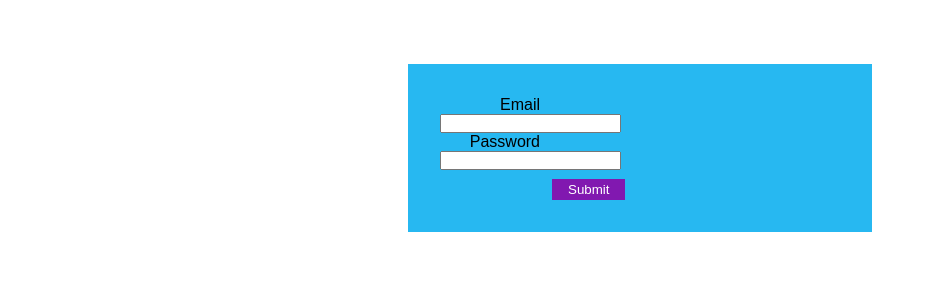
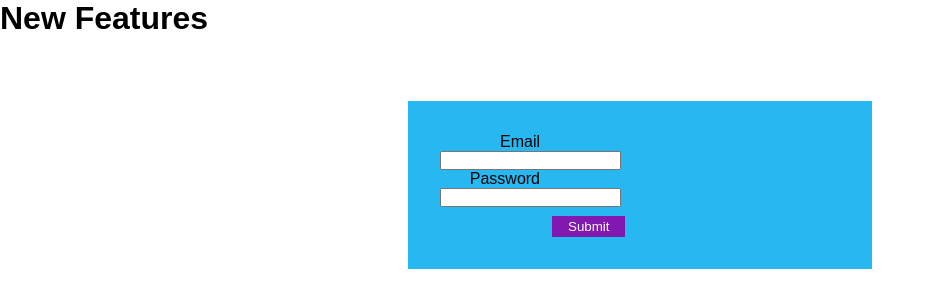
Before and after one commit to mmp-photos/PlayhouseTheaterFrontEnd, a React (Vite) app: page /backstage in a window 1280 px wide. Shown: the top 308 px of the page, without its empty margins (0-933 px from the left). Built offline with nearby package versions, Linux system fonts and the light colour scheme; a web font is replaced by a local one.

Commit message:
First commit newFeatures

```diff
--- a/src/components/Admin.jsx
+++ b/src/components/Admin.jsx
@@ -11,6 +11,7 @@ const Admin = () => {
 
     return(
         <main>
+            <h1>New Features</h1>
             {signedIn ? (
                 <Dashboard signedIn={signedIn} setSignedIn={setSignedIn} />
             ) : (
```
